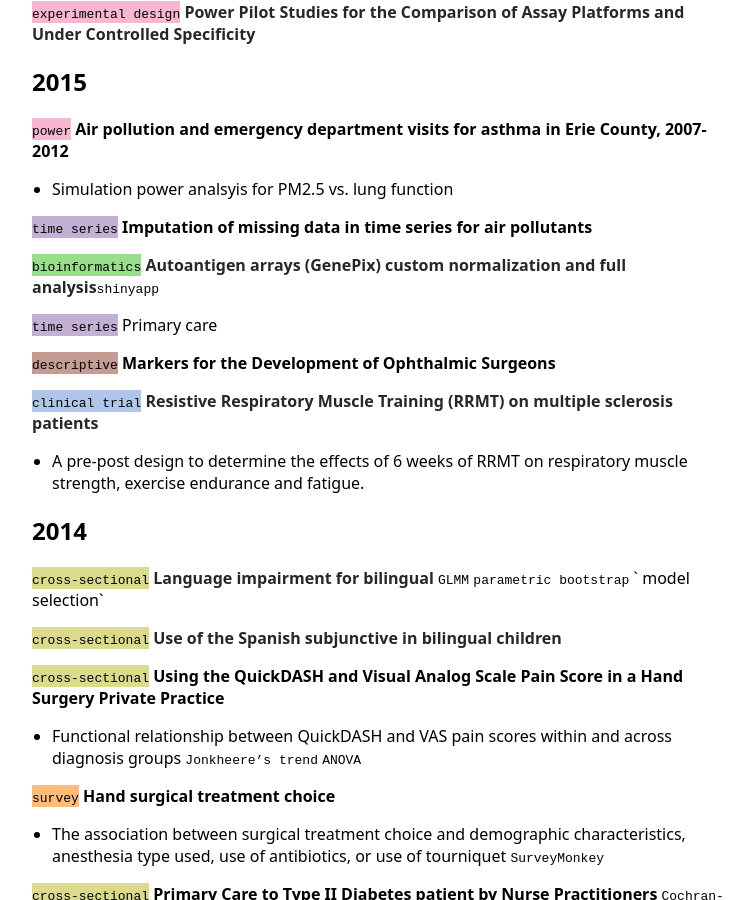
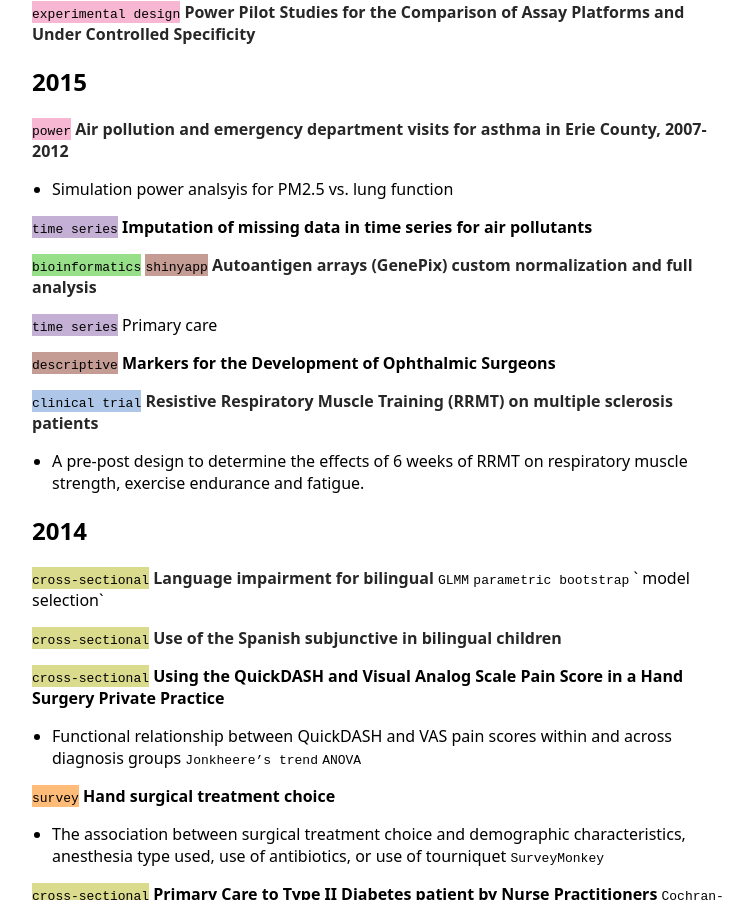
Before and after one commit to ziqiangc/ziqiangc.github.io, a Jekyll site: the page built from projects.md, in a window 1280 px wide and 900 px high, scrolled down 3079 px. Shown: the whole window, without its empty margins (258-1011 px from the left). Built offline with Jekyll 4.4.1, drawn with Linux system fonts in a browser that asks for light colours; our own code applies the rules of GitHub Pages for plain Markdown files.

Commit message:
Update projects.md

```diff
--- a/projects.md
+++ b/projects.md
@@ -92,12 +92,12 @@
 
 ## 2015
 
-<span style="background-color: #f7b6d2">`power`</span> **Air pollution and emergency department visits for asthma in Erie County, 2007-2012**
+<span style="background-color: #f7b6d2">`power`</span> [**Air pollution and emergency department visits for asthma in Erie County, 2007-2012**](https://doi.org/10.1007/s00420-017-1270-7)
 - Simulation power analsyis for PM2.5 vs. lung function
 
 <span style="background-color: #c5b0d5">`time series`</span> **Imputation of missing data in time series for air pollutants**
 
-<span style="background-color: #98df8a">`bioinformatics`</span> [**Autoantigen arrays (GenePix) custom normalization and full analysis**](https://ziqiangc.shinyapps.io/quickplot2)`shinyapp`
+<span style="background-color: #98df8a">`bioinformatics`</span> <span style="background-color: #c49c94">`shinyapp`</span> [**Autoantigen arrays (GenePix) custom normalization and full analysis**](https://ziqiangc.shinyapps.io/quickplot2)
 
 <span style="background-color: #c5b0d5">`time series`</span> Primary care
 
```
